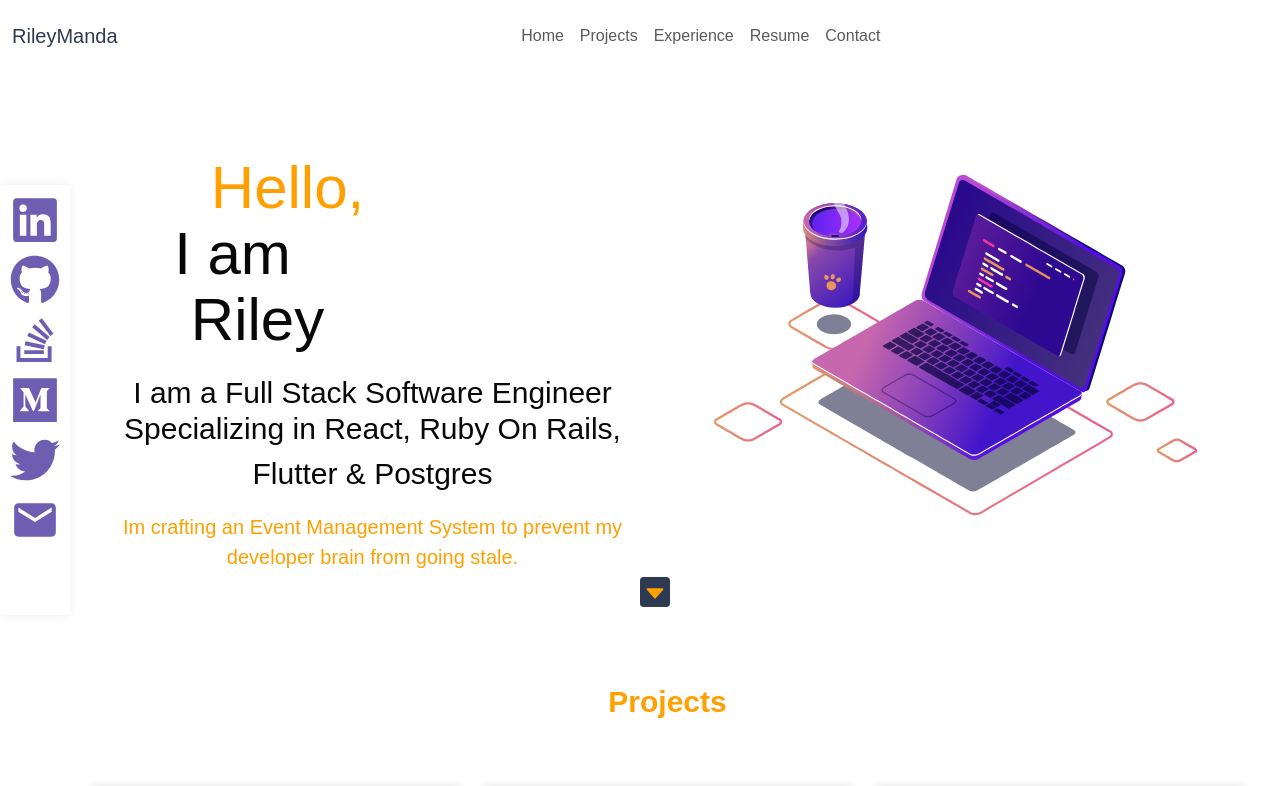
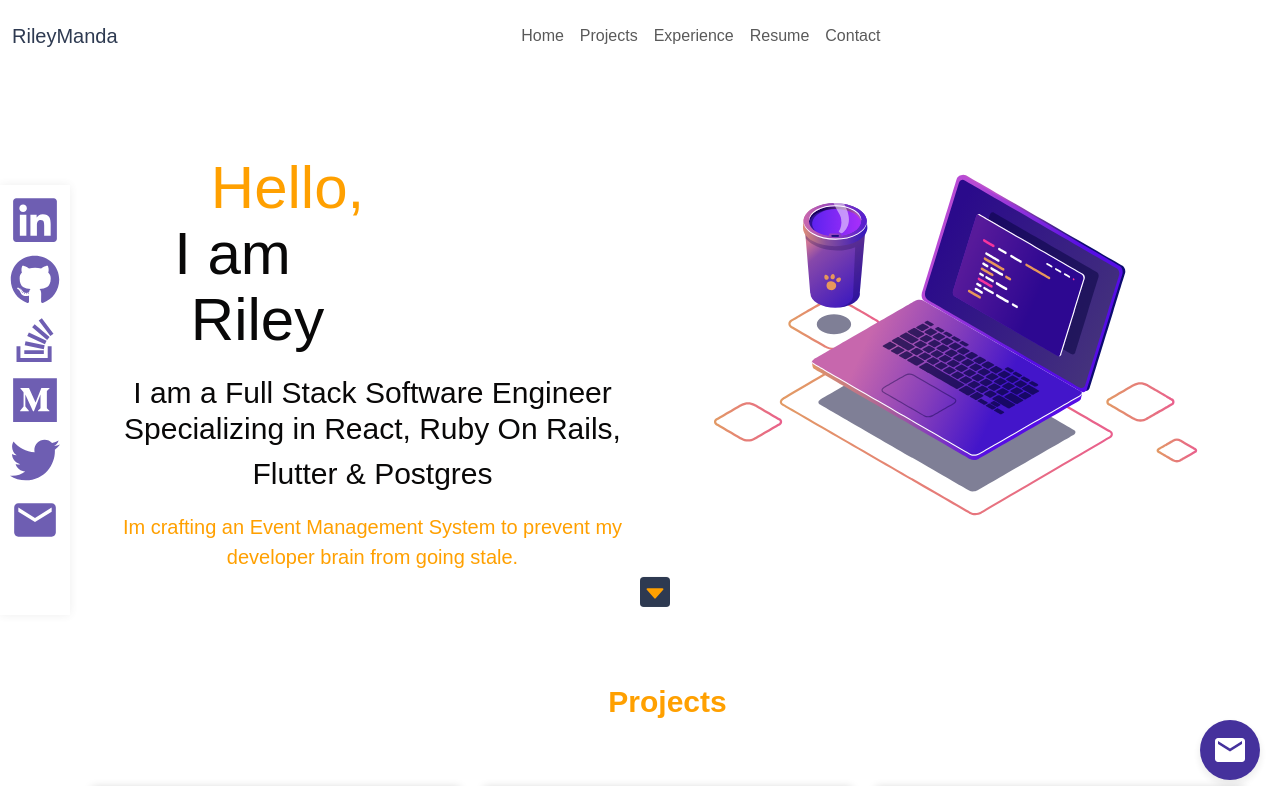
Before and after one commit to RileyManda/portfolio-v1, a React (Vite) app: page / in a window 1280 px wide. Shown: the top 786 px of the page. Built offline with nearby package versions, Linux system fonts and the light colour scheme; some icons are missing; a web font is replaced by a local one.

Commit message:
Added contact floating button

```diff
--- a/src/App.css
+++ b/src/App.css
@@ -407,3 +407,28 @@
 .experience-icons {
   font-size: 30px;
 }
+
+.contact-button {
+  position: fixed;
+  bottom: 20px;
+  right: 20px;
+  z-index: 1000;
+}
+
+.fab-button {
+  width: 60px;
+  height: 60px;
+  border-radius: 50%;
+  box-shadow: 0 4px 8px rgba(0, 0, 0, 0.1);
+  display: flex;
+  align-items: center;
+  justify-content: center;
+  border: none;
+  font-size: 16px;
+  background-color: var(--social-icons-color);
+  opacity: 0.9;
+}
+
+.fab-button:hover {
+  background-color: var(--brand);
+}
--- a/src/components/Contact.jsx
+++ b/src/components/Contact.jsx
@@ -1,9 +1,14 @@
+import ContactButton from './ContactButton';
 import Footer from './Footer';
 const Contact = () => {
     return (
-        <div className="footer-container">
-            <Footer />
+        <div>
+        <ContactButton />
+            <div className="footer-container">
+                <Footer />
+            </div>
         </div>
+
     );
 };
 
--- /dev/null
+++ b/src/components/ContactButton.jsx
@@ -0,0 +1,18 @@
+import Button from 'react-bootstrap/Button'
+import { MdEmail } from "react-icons/md";
+const ContactButton = () => {
+    const emailAddress = 'rileymanda0@email.com';
+    const handleClick = () => {
+        window.open(`mailto:${emailAddress}`, '_blank');
+    };
+    return (
+        <div className="contact-button">
+            <Button variant="primary" className="fab-button" onClick={handleClick}>
+                <MdEmail style={{ width: '50px', height: '50px' }} />
+            </Button>
+        </div>
+    );
+}
+
+
+export default ContactButton;
```
